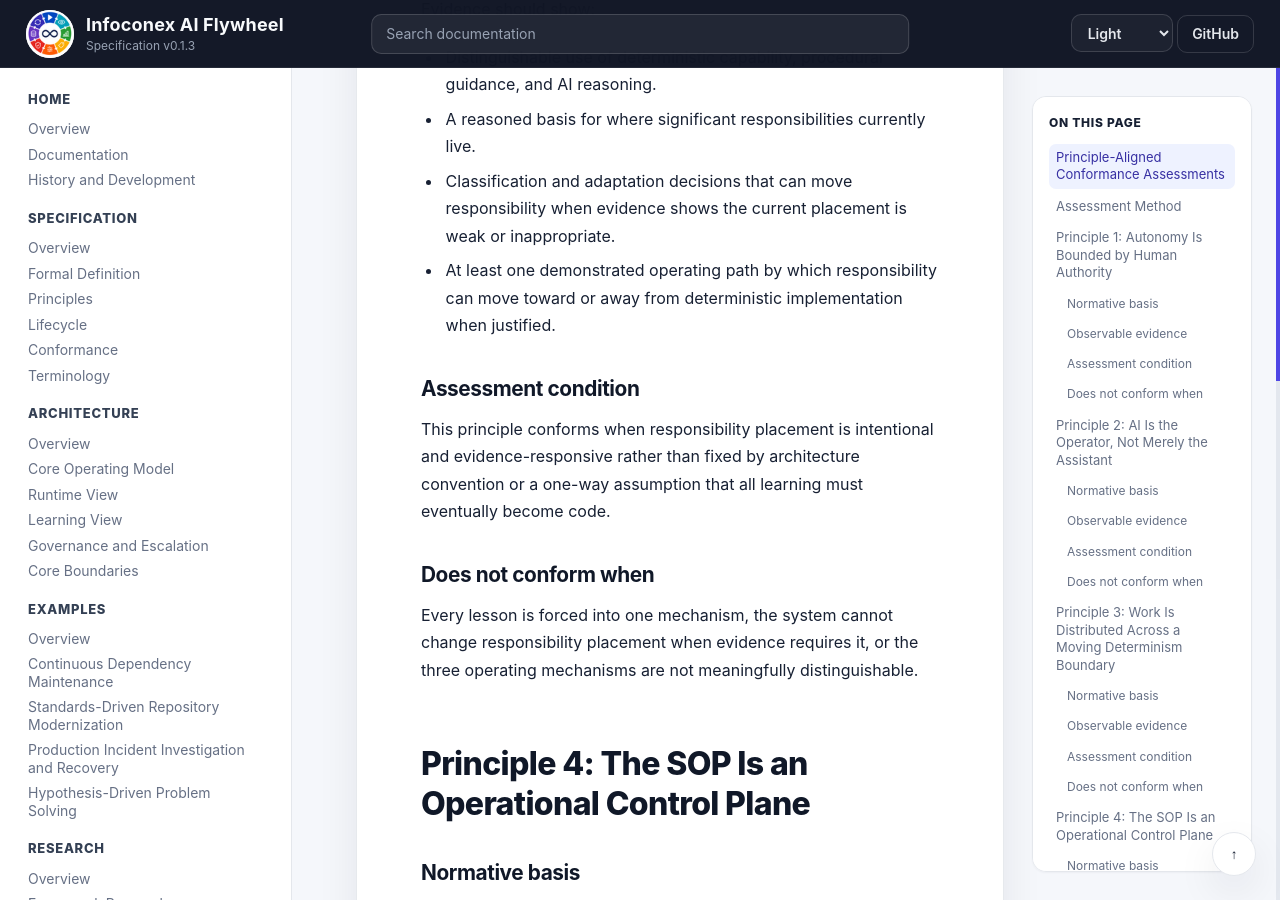
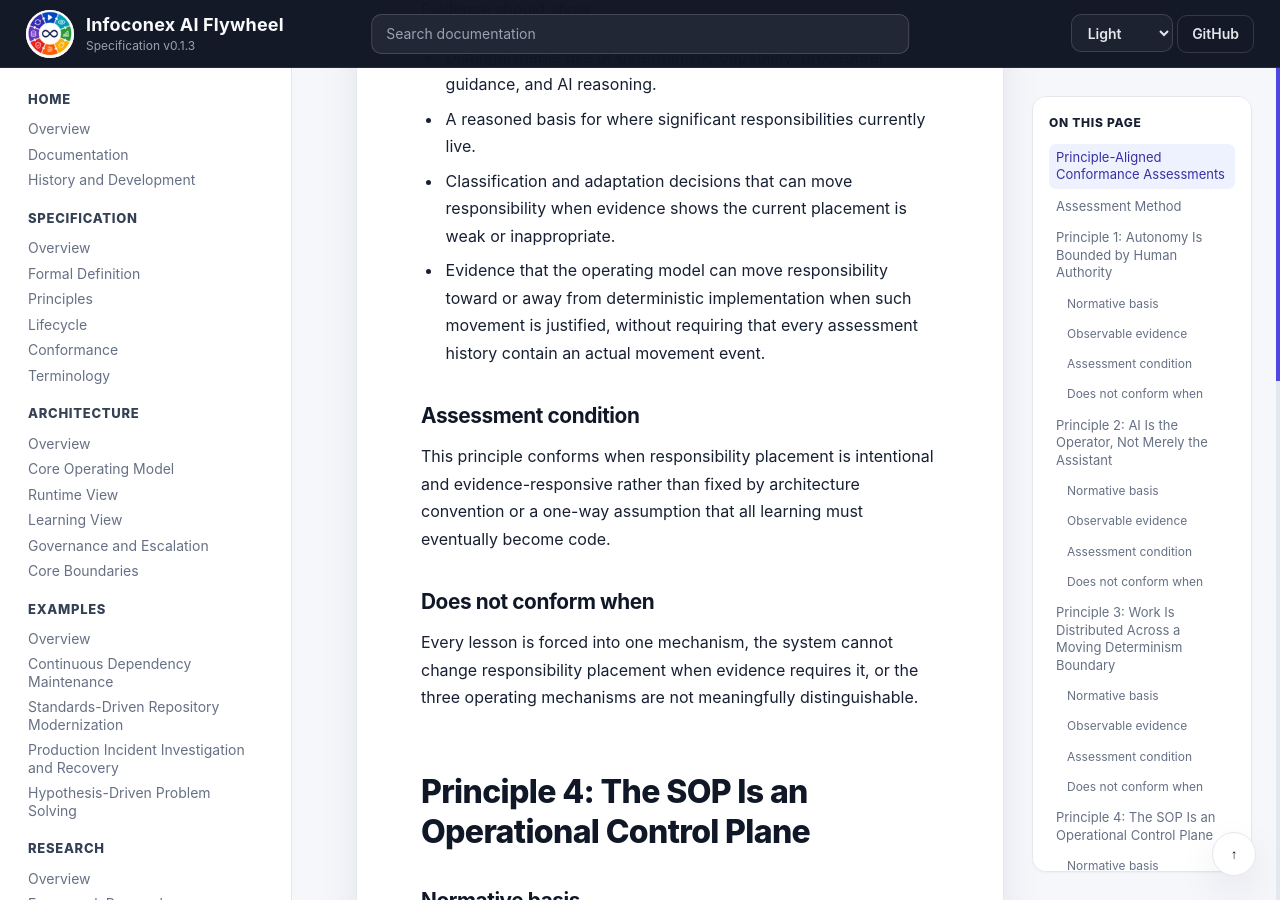
Before and after one commit to infoconex/ai-flywheel, a Jekyll site: the page built from docs/specification/conformance/principle-assessments.md, in a window 1280 px wide and 900 px high, scrolled down 4022 px. Built offline with Jekyll 4.4.1, drawn with Linux system fonts in a browser that asks for light colours; our own code applies the rules of GitHub Pages for plain Markdown files.

Commit message:
Avoid requiring historical boundary movement evidence

```diff
--- a/docs/specification/conformance/principle-assessments.md
+++ b/docs/specification/conformance/principle-assessments.md
@@ -81,7 +81,7 @@ Evidence should show:
 - Distinguishable use of deterministic capability, procedural guidance, and AI reasoning.
 - A reasoned basis for where significant responsibilities currently live.
 - Classification and adaptation decisions that can move responsibility when evidence shows the current placement is weak or inappropriate.
-- At least one demonstrated operating path by which responsibility can move toward or away from deterministic implementation when justified.
+- Evidence that the operating model can move responsibility toward or away from deterministic implementation when such movement is justified, without requiring that every assessment history contain an actual movement event.
 
 ### Assessment condition
 
```
